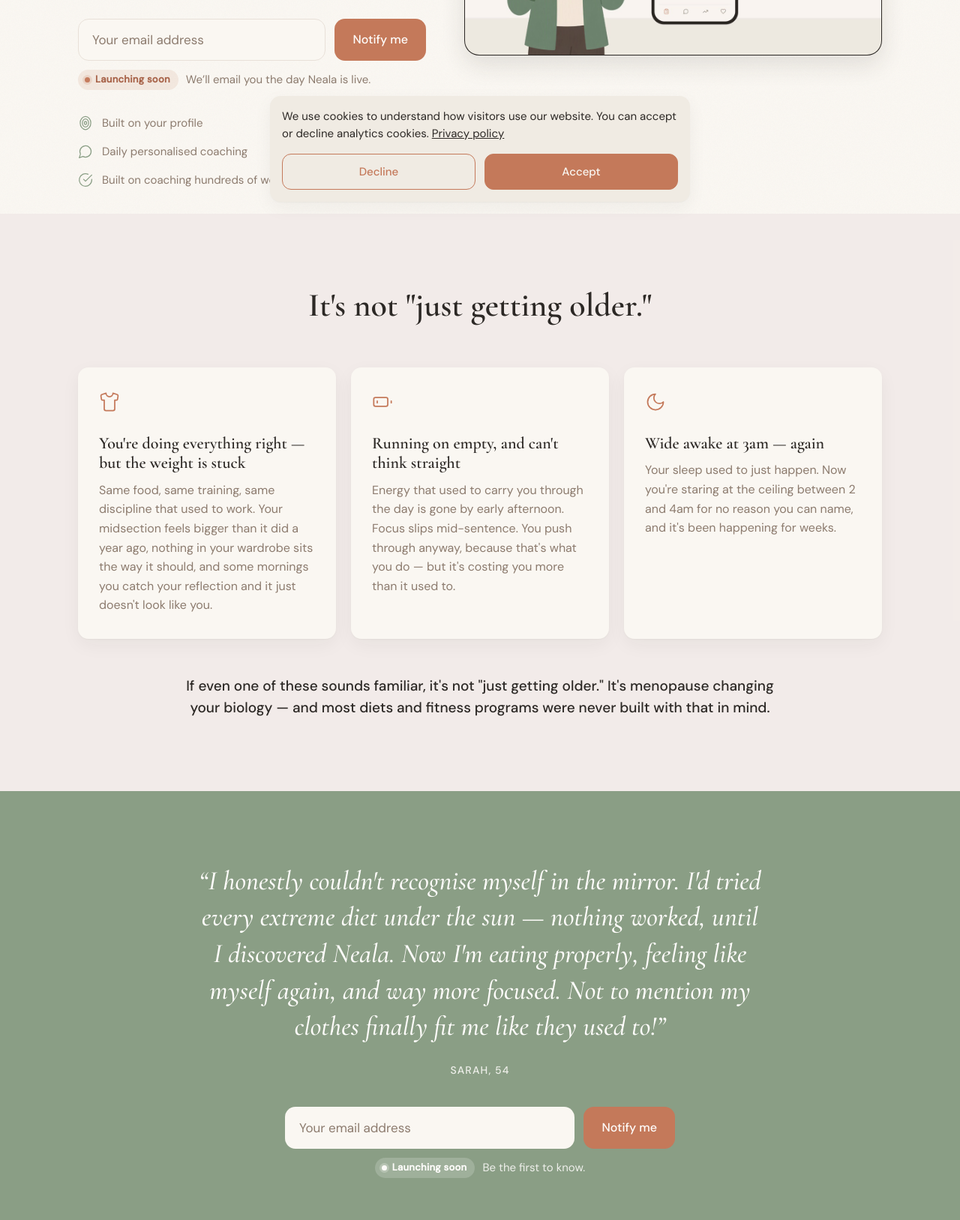
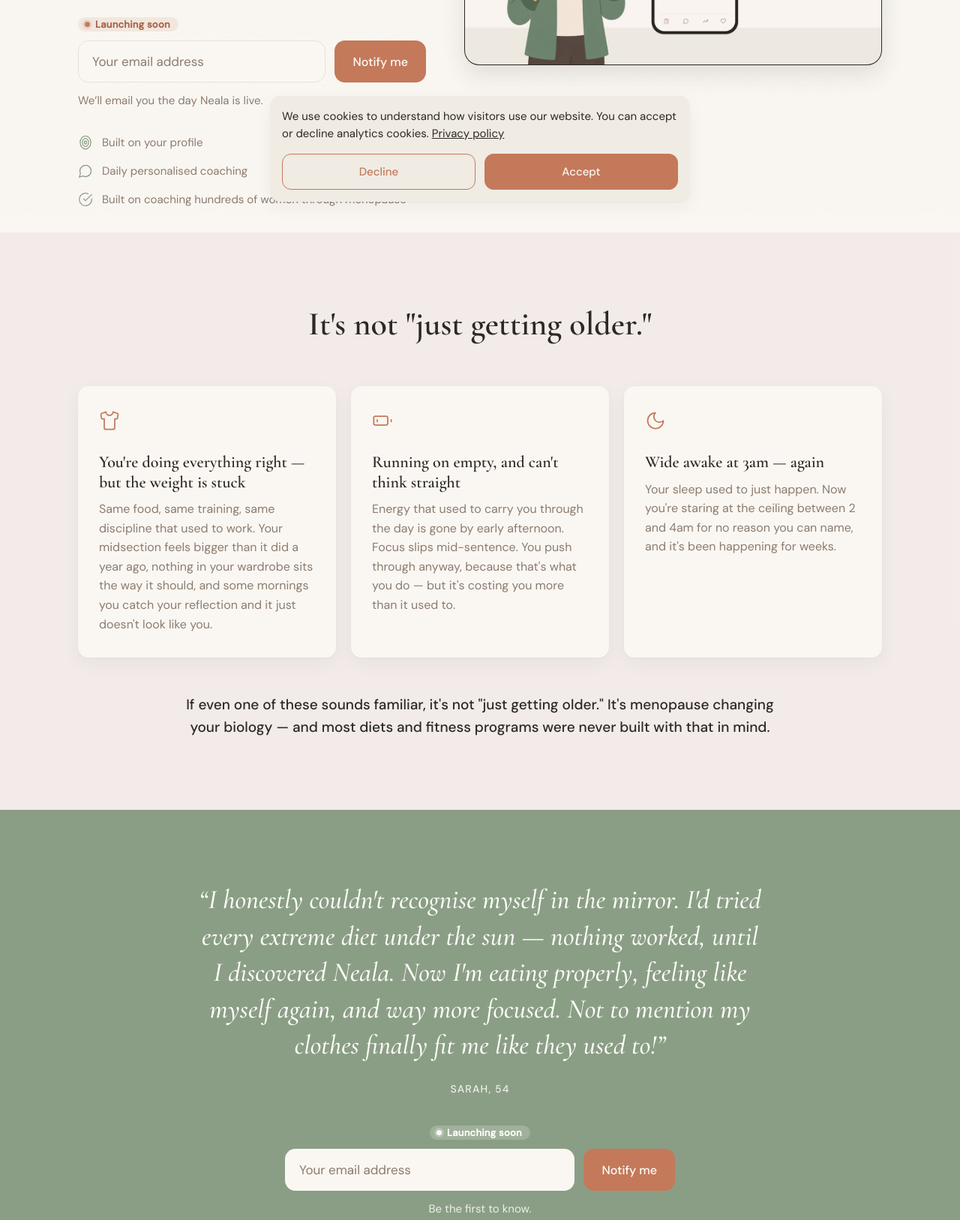
Before and after one commit to kuba-bajda/neala-site, a plain HTML site: page index.html in a window 1280 px wide. Shown: the part 515-2142 px from the top of the page at 75% size. Drawn offline with nearby package versions, Linux system fonts and the light colour scheme; grey boxes are pictures that could not be loaded.

Commit message:
landing: 'Launching soon' pill above the email box
Co-Authored-By: Claude Opus 5.5 <noreply@anthropic.com>

```diff
--- a/assets/styles.css
+++ b/assets/styles.css
@@ -452,12 +452,13 @@ h3 { font-size: 22px; font-weight: 600; }
 
 .msg { font-size: 15px; min-height: 24px; margin-top: 12px; color: var(--muted); }
 
-/* "Launching soon" pill at the start of the signup note: reads as a status,
-   not as more body text. JS replaces the note's text after a submit, which
-   removes the pill too; that is intended. */
+/* "Launching soon" pill above each signup form: reads as a status, not as
+   more body text. Sits outside .msg, so a submit's message never removes it. */
+.soon-above { margin: 0 0 12px; line-height: 1; }
+.band-cta .soon-above { text-align: center; }
 .soon {
   display: inline-flex; align-items: center; gap: 7px;
-  margin-right: 6px; padding: 3px 11px 3px 9px;
+  padding: 3px 11px 3px 9px;
   border-radius: 999px;
   background: rgba(196, 121, 90, .12);
   color: var(--primary-press);
--- a/index.html
+++ b/index.html
@@ -26,7 +26,7 @@
   <link rel="preconnect" href="https://fonts.gstatic.com" crossorigin>
   <link href="https://fonts.googleapis.com/css2?family=Cormorant+Garamond:ital,wght@0,500;0,600;1,500;1,600&family=DM+Sans:wght@400;500&display=swap" rel="stylesheet">
 
-  <link rel="stylesheet" href="assets/styles.css?v=20261124">
+  <link rel="stylesheet" href="assets/styles.css?v=20261124b">
 
 </head>
 <body>
@@ -84,12 +84,13 @@
         <h1 class="reveal" style="--i:1">Personalised menopause approach for women who’ve tried it all.</h1>
         <p class="lead reveal" style="--i:2">Menopause isn't one experience — so your plan shouldn't be either. Neala matches you to a menopause profile and builds your meals, movement and daily coaching around it.</p>
         <div class="signup reveal" style="--i:3">
+          <p class="soon-above"><span class="soon"><span class="soon-dot" aria-hidden="true"></span>Launching soon</span></p>
           <form class="signup-form" data-source="landing-hero" novalidate>
             <label class="sr-only" for="email-hero">Email address</label>
             <input id="email-hero" name="email" type="email" inputmode="email" autocomplete="email" placeholder="Your email address" required>
             <button class="btn" type="submit">Notify me</button>
           </form>
-          <p class="msg" aria-live="polite"><span class="soon"><span class="soon-dot" aria-hidden="true"></span>Launching soon</span> We’ll email you the day Neala is live.</p>
+          <p class="msg" aria-live="polite">We’ll email you the day Neala is live.</p>
         </div>
         <ul class="badges reveal" style="--i:4">
           <li><svg class="icon" aria-hidden="true"><use href="#i-pattern"/></svg>Built on your profile</li>
@@ -144,12 +145,13 @@
         <cite>Sarah, 54</cite>
       </blockquote>
       <div class="signup band-cta reveal" style="--i:1">
+          <p class="soon-above"><span class="soon"><span class="soon-dot" aria-hidden="true"></span>Launching soon</span></p>
           <form class="signup-form" data-source="landing-band" novalidate>
             <label class="sr-only" for="email-band">Email address</label>
             <input id="email-band" name="email" type="email" inputmode="email" autocomplete="email" placeholder="Your email address" required>
             <button class="btn" type="submit">Notify me</button>
           </form>
-          <p class="msg" aria-live="polite"><span class="soon"><span class="soon-dot" aria-hidden="true"></span>Launching soon</span> Be the first to know.</p>
+          <p class="msg" aria-live="polite">Be the first to know.</p>
         </div>
     </div>
   </section>
```
